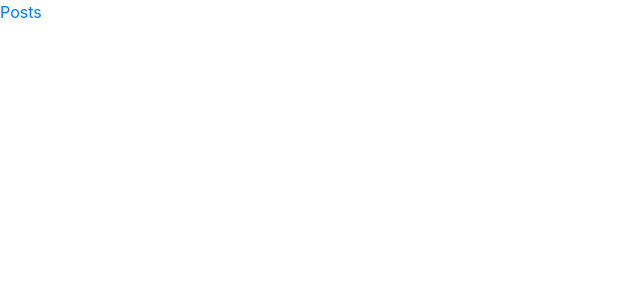
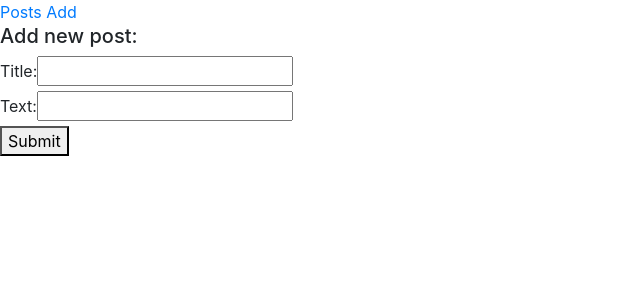
Before and after one commit to Keringer91/blog-app, a Vue app: page /add in a window 1280 px wide. Shown: the top 300 px of the page, without its empty margins (0-640 px from the left). Built offline with nearby package versions, Linux system fonts and the light colour scheme.

Commit message:
Zadatak 4: Add new post page created with corresponding functions

```diff
--- a/src/App.vue
+++ b/src/App.vue
@@ -2,6 +2,7 @@
   <div id="app">
     <nav>
       <router-link to='/posts'> Posts </router-link>
+      <router-link to='/add'> Add </router-link>
     </nav>
     <router-view></router-view>
   </div>
--- /dev/null
+++ b/src/components/AddPost.vue
@@ -0,0 +1,34 @@
+<template>
+  <div>
+    <h5>Add new post:</h5>
+    <form @submit.prevent>
+            <label>Title:</label>
+            <input v-model = "post.title" type="text" id="title"><br>
+            <label>Text:</label>
+            <input v-model = "post.text" type="text" id="text"><br>
+            <button @click="addNewPost();" type="submit">Submit</button>
+    </form>
+  </div>
+</template>
+
+<script>
+import { postService } from "../services/Posts";
+export default {
+  data() {
+    return {
+      post: {}
+    };
+  },
+  methods: {
+    addNewPost() {
+        postService.addPost(this.post).then(() => {
+          this.$router.push("/posts");
+          this.post = {};
+        });
+    }
+  }
+};
+</script>
+<style>
+
+</style>
--- a/src/components/AppPosts.vue
+++ b/src/components/AppPosts.vue
@@ -6,7 +6,7 @@
             Post's ID: {{post.id }}<br>
             Title: {{ post.title }}<br>
             Text: {{ post.text }}<br>
-            <router-link to='/posts/' + post.id> View Post </router-link><br>
+            <button @click="viewPost(post.id)">View post</button>
         </li>
     </ul>
   </div>
@@ -22,7 +22,9 @@ export default {
     };
   },
   methods: {
-
+      viewPost(id) {
+        this.$router.push("/post/" + id);
+      }
   },
   created() {
     postService.getAll().then(response => {
--- a/src/main.js
+++ b/src/main.js
@@ -3,6 +3,7 @@ import VueRouter from "vue-router"
 import App from './App.vue'
 import AppPosts from './components/AppPosts.vue'
 import SinglePost from './components/SinglePost.vue'
+import AddPost from './components/AddPost.vue'
 
 Vue.config.productionTip = false
 
@@ -12,6 +13,7 @@ const routes = [
   { name: "index", path: "/", redirect: "/posts" },
   { name: "posts", path: "/posts", component: AppPosts },
   { name: "post", path: "/post/:id", component: SinglePost },
+  { name: "add", path: "/add", component: AddPost },
 ]
 
 const router = new VueRouter({
--- a/src/services/Posts.js
+++ b/src/services/Posts.js
@@ -10,6 +10,9 @@ export default class PostService {
     getId(id) {
         return axios.get('/posts/' + id);
     }
+    addPost(post) {
+        return axios.post('/posts', post);
+    }
 }
 
 export const postService = new PostService();
```
